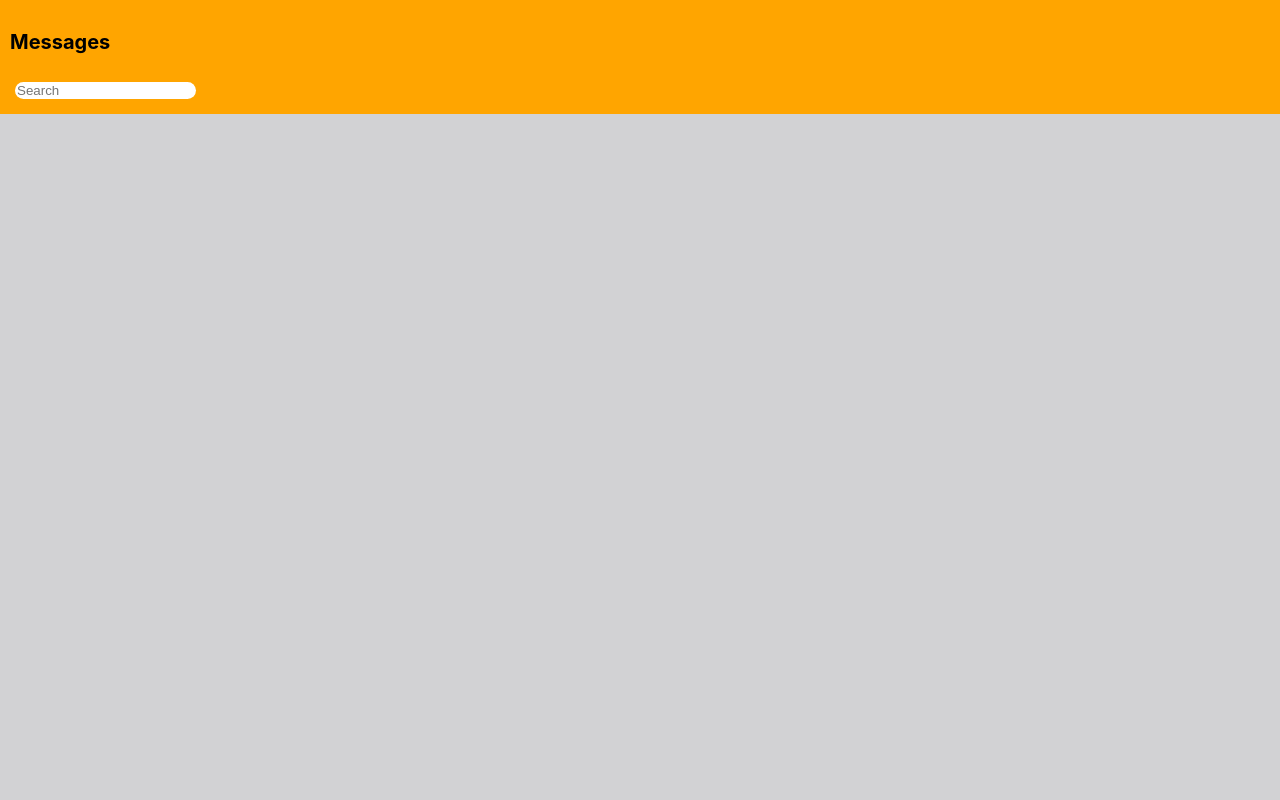
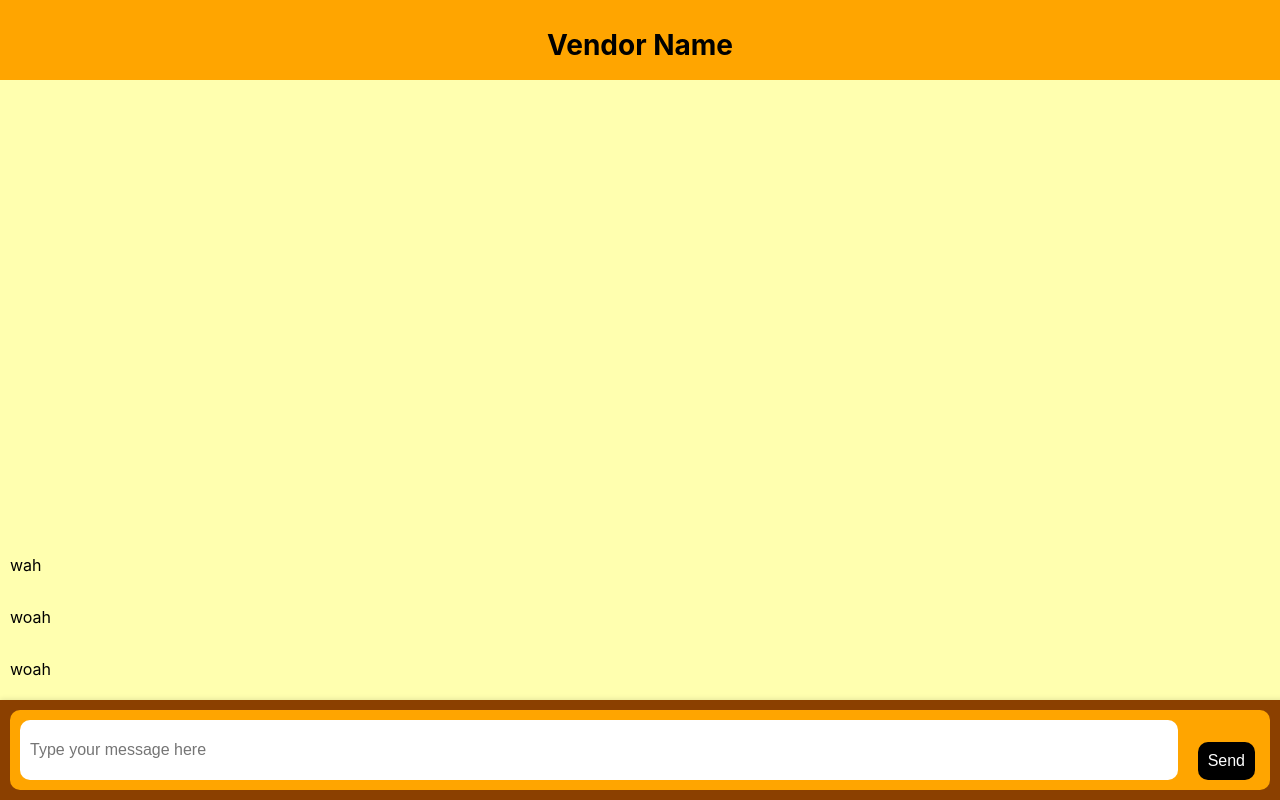
Before and after one commit to ShoeShime/test-chat_app, a React (Create React App) app: page / in a window 1280 px wide. Built offline with nearby package versions, Linux system fonts and the light colour scheme.

Commit message:
More work put in

```diff
--- a/src/App.tsx
+++ b/src/App.tsx
@@ -9,7 +9,7 @@ import {ChatRoom} from './features/ChatDisplay/components/ChatRoom';
 function App() {
 
   return (
-    <ChatPage/>
+    <ChatRoom/>
   );
 }
 
--- a/src/features/chatdisplay/components/ChatPage.tsx
+++ b/src/features/chatdisplay/components/ChatPage.tsx
@@ -6,7 +6,10 @@ import ChatHeader_Page from "./ChatHeader_Page";
 const M_body = styled.body`
 	background-color: #d2d2d4;
 
-	height: 100vh;
+	display: flex;
+
+
+	height: 90vh;
 	text-align: center;
 `;
 
@@ -17,7 +20,9 @@ export function ChatPage(){
 		<M_body>
 			<ChatHeader_Page/>
 
+			<p>messages part</p>
 
+			<p>bottom part</p>
 		</M_body>
 	);
 }
--- a/src/features/chatdisplay/components/Search_Message.tsx
+++ b/src/features/chatdisplay/components/Search_Message.tsx
@@ -4,6 +4,7 @@ import styled from "styled-components";
 
 
 const Search_Form = styled.form`
+
 	justify-content: center;
 	flex: 1;
 
@@ -17,6 +18,13 @@ const Search_Input = styled.input`
 	border: none;
 	border-radius: 10px;
 	outline: none;
+
+	width: 95%;
+
+`;
+
+const Search_Picture = styled.img`
+
 `;
 
 const Search_Message = () =>{
@@ -24,9 +32,11 @@ const Search_Message = () =>{
 
 	return(
 		<Search_Form>
+
+			<Search_Picture/>
 			<Search_Input placeholder="Search"></Search_Input>
+
 		</Search_Form>
-
 	);
 };
 
```
